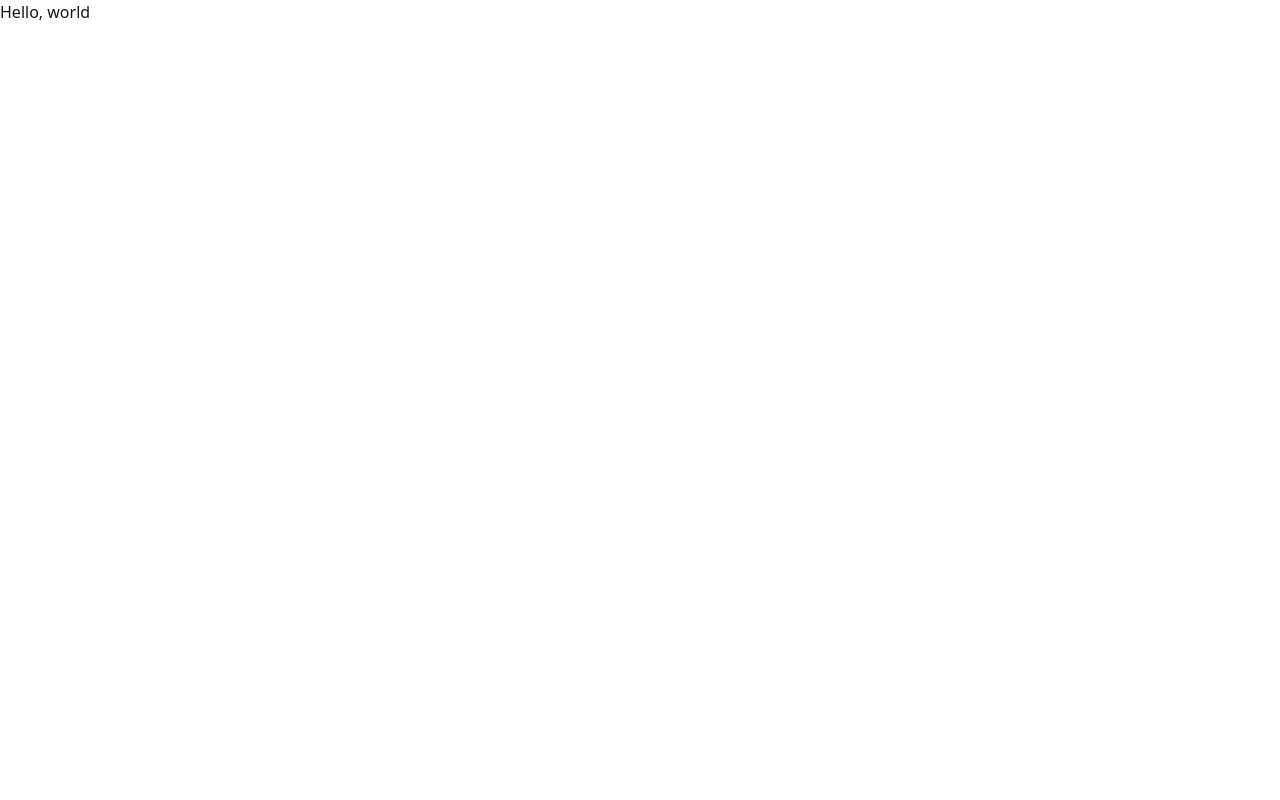
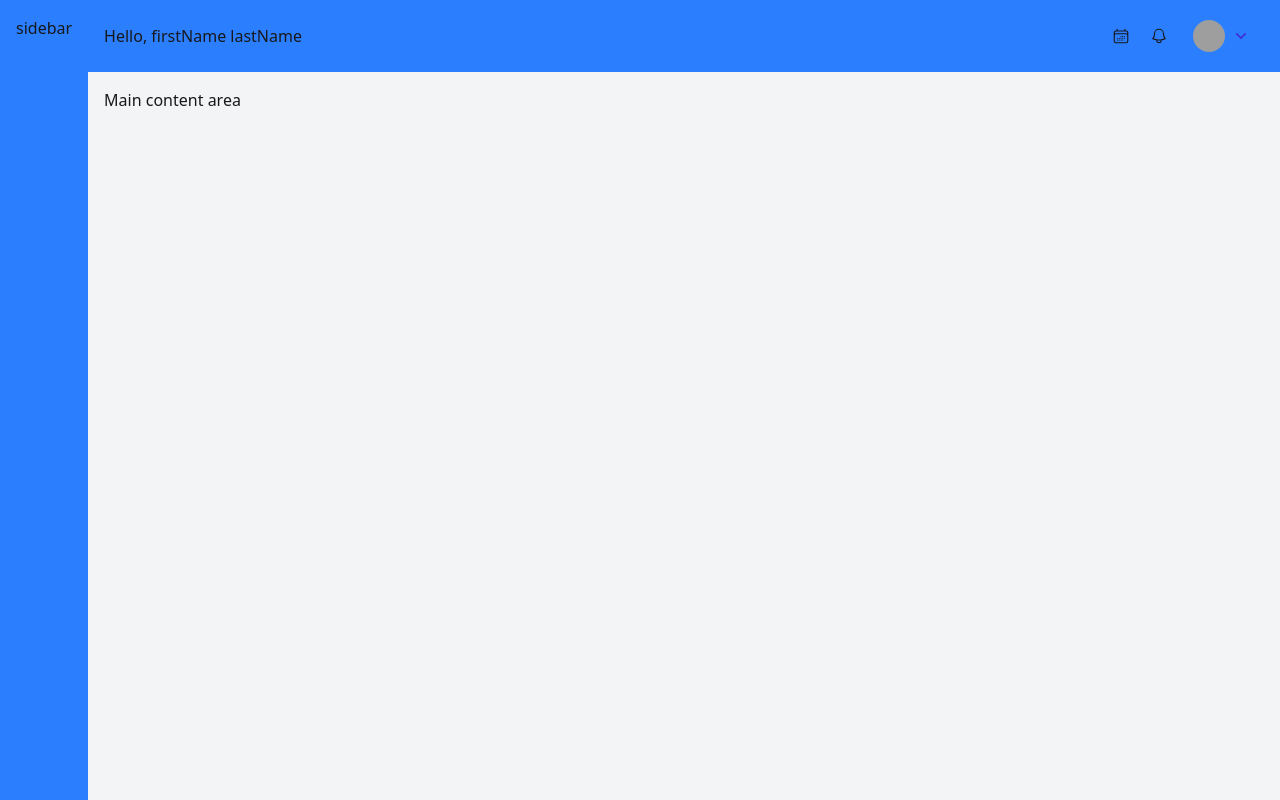
Before and after one commit to sorasora46/projo, a React (Vite) app in the folder frontend/: page / in a window 1280 px wide. Built offline with nearby package versions, Linux system fonts and the light colour scheme; grey boxes are pictures that could not be loaded.

Commit message:
feat: init home page topbar, sidebar

```diff
--- a/frontend/src/pages/Home.tsx
+++ b/frontend/src/pages/Home.tsx
@@ -1,8 +1,93 @@
+import { useState } from "react";
+import { CgProfile } from "react-icons/cg";
+import { HiBell } from "react-icons/hi";
+import {
+  HiCalendarDays,
+  HiOutlineBell,
+  HiOutlineCalendarDays,
+} from "react-icons/hi2";
+import { MdLogout } from "react-icons/md";
+import { RiArrowDownSLine, RiArrowUpSLine } from "react-icons/ri";
+import { Link } from "react-router";
+
 const Home = () => {
+  const [isCalendarHover, setIsCalendarHover] = useState(false);
+  const [isBellHover, setIsBellHover] = useState(false);
+  const [isProfileOpen, setIsProfileOpen] = useState(false);
+
   return (
-    <>
-      <h1>Hello, world</h1>
-    </>
+    <div className="h-dvh w-full flex">
+      <aside className="h-full bg-blue-500 p-4">
+        <h2>sidebar</h2>
+        <nav></nav>
+      </aside>
+      <div className="w-full flex flex-col">
+        <header className="w-full flex justify-between items-center bg-blue-500 p-4 pe-3">
+          <h1>Hello, firstName lastName</h1>
+          <div className="flex items-center gap-2">
+            <ul className="flex items-center gap-5 text-lg">
+              <li>
+                <Link
+                  to=""
+                  onMouseEnter={() => setIsCalendarHover(true)}
+                  onMouseLeave={() => setIsCalendarHover(false)}
+                >
+                  {isCalendarHover ? (
+                    <HiCalendarDays />
+                  ) : (
+                    <HiOutlineCalendarDays />
+                  )}
+                </Link>
+              </li>
+              <li>
+                <Link
+                  to=""
+                  onMouseEnter={() => setIsBellHover(true)}
+                  onMouseLeave={() => setIsBellHover(false)}
+                >
+                  {isBellHover ? <HiBell /> : <HiOutlineBell />}
+                </Link>
+              </li>
+            </ul>
+            <button
+              className="btn btn-link text-xl"
+              popoverTarget="popover-1"
+              style={{ anchorName: "--anchor-1" } as React.CSSProperties}
+              onClick={() => setIsProfileOpen((prev) => !prev)}
+              onBlur={() => setIsProfileOpen(false)}
+            >
+              <img
+                className="mask mask-circle w-8 h-8"
+                src="https://img.daisyui.com/images/stock/photo-1567653418876-5bb0e566e1c2.webp"
+              />
+              {isProfileOpen ? <RiArrowUpSLine /> : <RiArrowDownSLine />}
+            </button>
+            <ul
+              className="dropdown menu bg-base-100 shadow-sm p-0 [&_li>*]:rounded-none [&_li>*]:px-5"
+              popover="auto"
+              id="popover-1"
+              style={{ positionAnchor: "--anchor-1" } as React.CSSProperties}
+            >
+              <li>
+                <Link to="/profile">
+                  <CgProfile />
+                  Profile
+                </Link>
+              </li>
+              <li>
+                <button>
+                  <MdLogout />
+                  Logout
+                </button>
+              </li>
+            </ul>
+          </div>
+        </header>
+        <main className="flex-1 bg-gray-100 p-4">
+          <p>Main content area</p>
+        </main>
+      </div>
+    </div>
   );
 };
 
```
